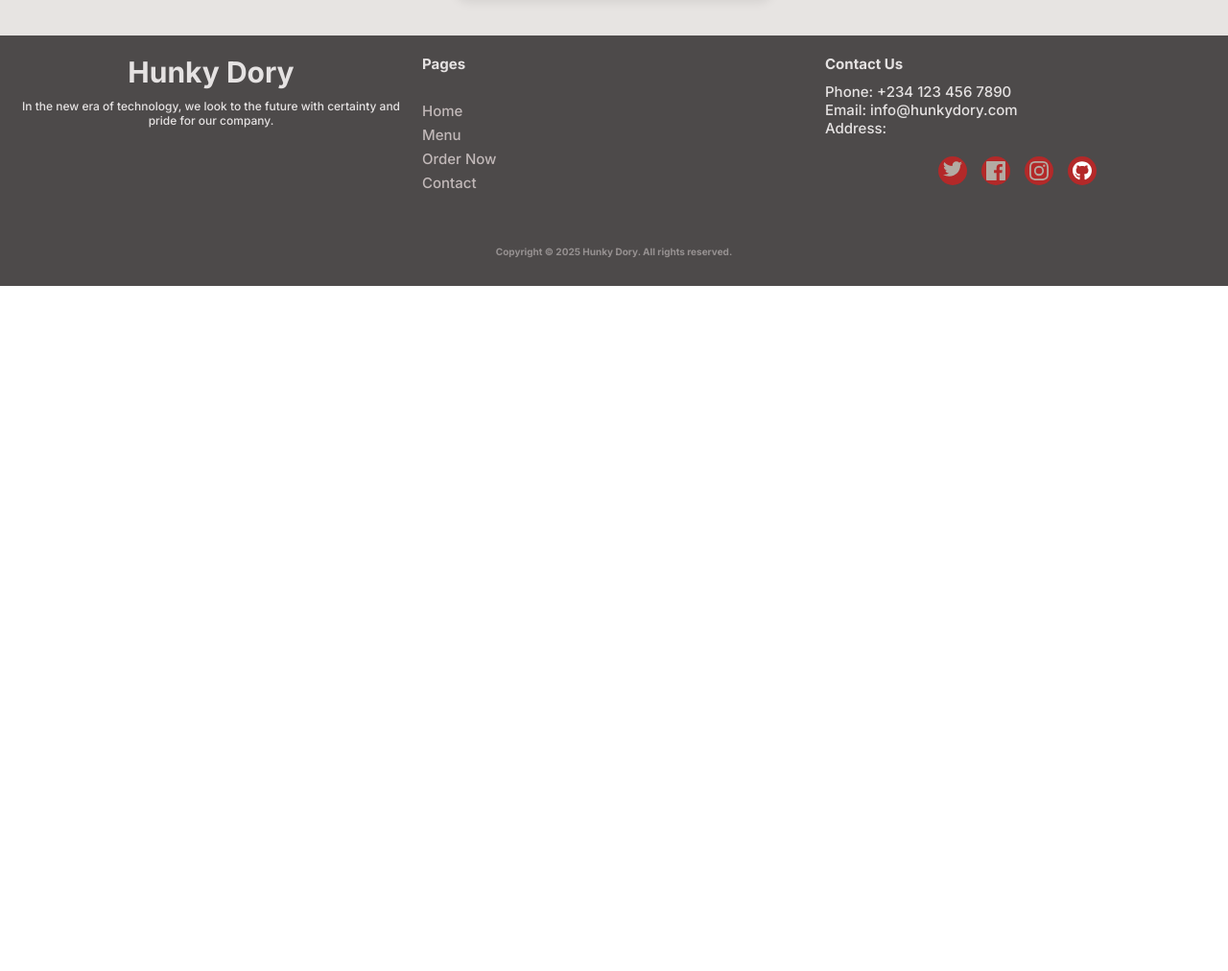
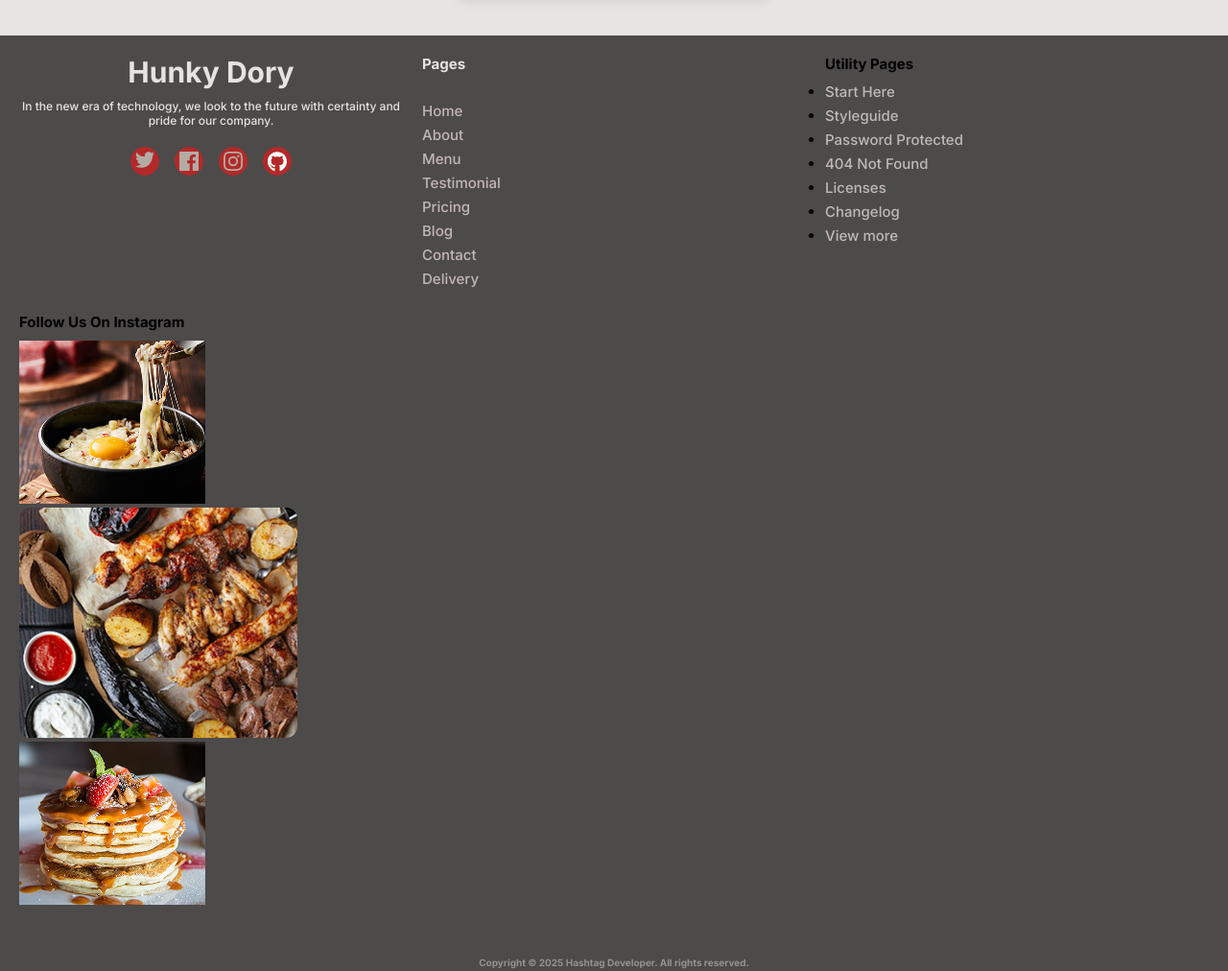
Before and after one commit to Sussana7/Hunky-Dory, a plain HTML site: page index.html in a window 1280 px wide. Shown: the part 2945-3957 px from the top of the page at 96% size. Before the commit the page ends 3243 px from the top, so only its background shows below. Drawn offline with Linux system fonts and the light colour scheme; a web font is replaced by a local one.

```diff
--- a/index.html
+++ b/index.html
@@ -184,23 +184,7 @@
           In the new era of technology, we look to the future with certainty and
           pride for our company.
         </p>
-      </div>
 
-      <div class="pages-container">
-        <p>Pages</p>
-        <ul>
-          <li><a class="footer-link" href="#">Home</a></li>
-          <li><a class="footer-link" href="#">Menu</a></li>
-          <li><a class="footer-link" href="#">Order Now</a></li>
-          <li><a class="footer-link" href="#">Contact</a></li>
-        </ul>
-      </div>
-
-      <div class="info-container">
-        <p>Contact Us</p>
-        <p>Phone: +234 123 456 7890</p>
-        <p>Email: info@hunkydory.com</p>
-        <p>Address:</p>
         <div class="social-media-container">
           <a href="https://www.twitter.com" target="_blank" class="social-icon">
             <img src="/Image/icon-twitter.svg" alt="Twitter Logo" />
@@ -225,8 +209,47 @@
         </div>
       </div>
 
+      <div class="pages-container">
+        <p>Pages</p>
+        <ul>
+          <li><a class="footer-link" href="#">Home</a></li>
+          <li><a class="footer-link" href="#">About</a></li>
+          <li><a class="footer-link" href="#">Menu</a></li>
+          <li><a class="footer-link" href="#">Testimonial</a></li>
+          <li><a class="footer-link" href="#">Pricing</a></li>
+          <li><a class="footer-link" href="#">Blog</a></li>
+          <li><a class="footer-link" href="#">Contact</a></li>
+          <li><a class="footer-link" href="#">Delivery</a></li>
+        </ul>
+      </div>
+
+      <div class="utility-pages-container">
+        <p>Utility Pages</p>
+        <ul>
+          <li><a class="footer-link" href="#">Start Here</a></li>
+          <li><a class="footer-link" href="#">Styleguide</a></li>
+          <li><a class="footer-link" href="#">Password Protected</a></li>
+          <li><a class="footer-link" href="#">404 Not Found</a></li>
+          <li><a class="footer-link" href="#">Licenses</a></li>
+          <li><a class="footer-link" href="#">Changelog</a></li>
+          <li><a class="footer-link" href="#">View more</a></li>
+        </ul>
+      </div>
+
+      <div class="sample-foods-container">
+        <p>Follow Us On Instagram</p>
+        <div class="sample-foods">
+          <img src="Image/pexels-steve-3789885 1.png" alt="Mac and cheese" />
+          <img
+            src="Image/sadj-iron-pot-with-various-salads 1.png"
+            alt="Salads"
+          />
+          <img src="Image/pexels-ash-376464 1.png" alt="waffle" />
+        </div>
+      </div>
+
       <div class="copyright">
-        <p>Copyright &copy; 2025 Hunky Dory. All rights reserved.</p>
+        <p>Copyright &copy; 2025 Hashtag Developer. All rights reserved.</p>
       </div>
     </footer>
   </body>
```
Also changed, not shown: Image/WhatsApp Image 2025-04-20 at 13.46.20_6e36b0c0.jpg (added), Image/WhatsApp Image 2025-04-20 at 13.46.20_8095a785.jpg (added), Image/WhatsApp Image 2025-04-20 at 13.46.21_3e7d6074.jpg (added), Image/WhatsApp Image 2025-04-20 at 13.46.21_f43bc80b.jpg (added), Image/WhatsApp Image 2025-04-20 at 13.46.22_53195d28.jpg (added), Image/alex-haney-CAhjZmVk5H4-unsplash.jpg (added), Image/hunky-dory.jpg (added), comments-1.txt (renamed from comments.txt), comments-2.txt (added), hunky dory-logo/cover.png (added), hunky dory-logo/info.txt (added), hunky dory-logo/profile.png (added), hunky dory-logo/vector/default-monochrome-black.svg (added), hunky dory-logo/vector/default-monochrome-white.svg (added), 1 more files.
